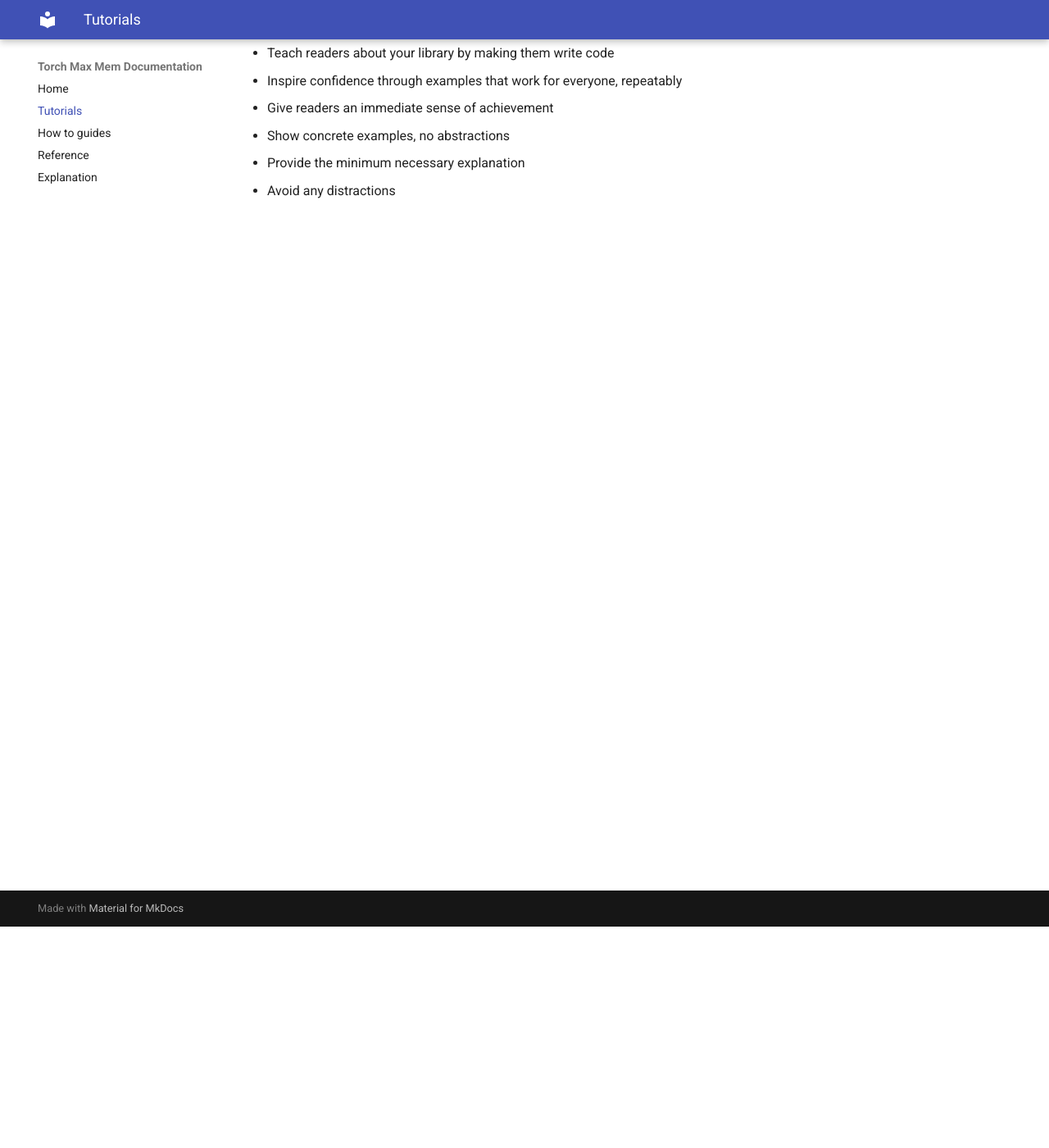
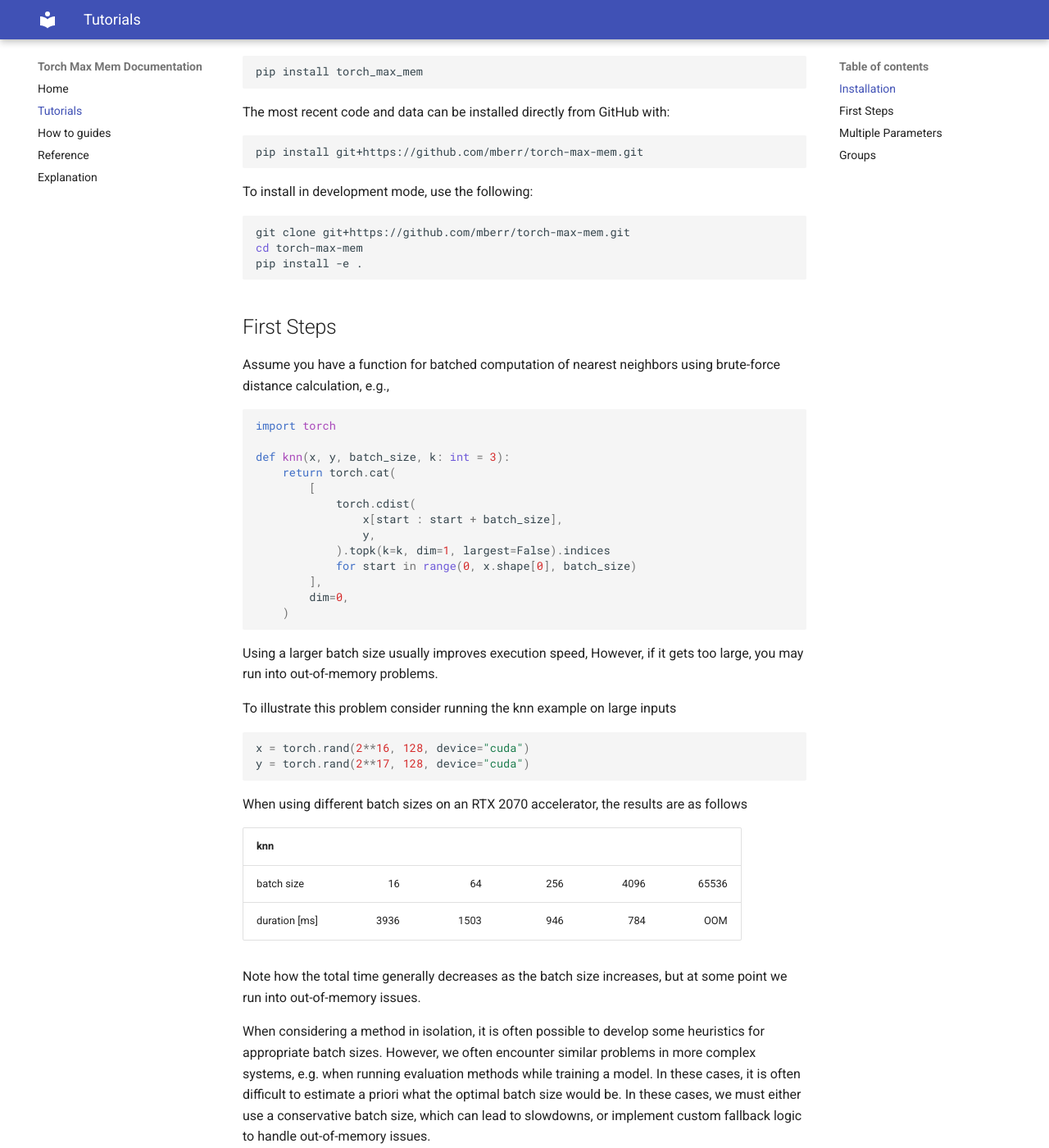
Before and after one commit to mberr/torch-max-mem, an MkDocs documentation site: the page built from docs/tutorials.md, in a window 1280 px wide and 1400 px high, scrolled down 270 px. Shown: the whole window at 82% size. Built offline with MkDocs 1.6.1 and Material for MkDocs 9.7.7, drawn with Linux system fonts in a browser that asks for light colours; some of the changed text lies outside the part shown.

Commit message:
some work on doc

````diff
--- a/docs/tutorials.md
+++ b/docs/tutorials.md
@@ -1,3 +1,4 @@
+<!--
 This part of the project documentation focuses on a
 **learning-oriented** approach. You'll learn how to
 get started with the code in this project.
@@ -14,3 +15,118 @@
 - Show concrete examples, no abstractions
 - Provide the minimum necessary explanation
 - Avoid any distractions
+-->
+This tutorial is here to help you learn how to use `torch_max_mem`, step by step.
+
+## Installation
+
+The most recent release can be installed from
+[PyPI](https://pypi.org/project/torch_max_mem/) with:
+
+``` shell
+pip install torch_max_mem
+```
+
+The most recent code and data can be installed directly from GitHub with:
+
+``` shell
+pip install git+https://github.com/mberr/torch-max-mem.git
+```
+
+To install in development mode, use the following:
+
+``` shell
+git clone git+https://github.com/mberr/torch-max-mem.git
+cd torch-max-mem
+pip install -e .
+```
+
+
+## First Steps
+Assume you have a function for batched computation of nearest neighbors using brute-force distance calculation, e.g.,
+```python
+import torch
+
+def knn(x, y, batch_size, k: int = 3):
+    return torch.cat(
+        [
+            torch.cdist(
+                x[start : start + batch_size],
+                y,
+            ).topk(k=k, dim=1, largest=False).indices
+            for start in range(0, x.shape[0], batch_size)
+        ],
+        dim=0,
+    )
+```
+
+Using a larger batch size usually improves execution speed,
+However, if it gets too large, you may run into out-of-memory problems.
+
+To illustrate this problem consider running the knn example on large inputs
+```python
+x = torch.rand(2**16, 128, device="cuda")
+y = torch.rand(2**17, 128, device="cuda")
+```
+When using different batch sizes on an RTX 2070 accelerator, the results are as follows
+
+| knn           |       |       |       |       |       |
+| ------------- | ----: | ----: | ----: | ----: | ----: |
+| batch size    |    16 |    64 |   256 |  4096 | 65536 |
+| duration [ms] |  3936 |  1503 |   946 |   784 |   OOM |
+
+<!--
+| batch size | duration [ms] |
+| -- |-- |
+| 16     |   3936 |
+| 64     |   1503 |
+| 256    |    946 |
+| 1024   |    811 |
+| 4096   |    784 |
+| 16384  |    784 |
+| 65536  |    OOM |
+-->
+
+Note how the total time generally decreases as the batch size increases, but at some point we run into out-of-memory issues.
+
+When considering a method in isolation, it is often possible to develop some heuristics for appropriate batch sizes.
+However, we often encounter similar problems in more complex systems, e.g. when running evaluation methods while training a model.
+In these cases, it is often difficult to estimate a priori what the optimal batch size would be.
+In these cases, we must either use a conservative batch size, which can lead to slowdowns, or implement custom fallback logic to handle out-of-memory issues.
+
+`torch_max_mem` aims to provide reusable components to gracefully handle out-of-memory issues and reduce the batch size (or similar parameters) as needed.
+In this small example, you can do this by just adding a single decorator
+
+```python
+import torch
+from torch_max_mem import maximize_memory_utilization
+
+@maximize_memory_utilization()
+def knn(x, y, batch_size, k: int = 3):
+    # note: the same method as before
+    return torch.cat(
+        [
+            torch.cdist(
+                x[start : start + batch_size],
+                y,
+            ).topk(k=k, dim=1, largest=False).indices
+            for start in range(0, x.shape[0], batch_size)
+        ],
+        dim=0,
+    )
+```
+
+In the code, you can now always pass the largest sensible batch size, e.g.,
+```python
+knn(x, y, batch_size=x.shape[0])
+```
+
+It will also remember the reduced batch size on the next call, so that the overhead of unsuccessful attempts at large batch sizes is paid only once.
+
+## Multiple Parameters
+!!! note
+    *TODO*
+
+## Groups
+!!! note
+    *TODO*
--- a/mkdocs.yml
+++ b/mkdocs.yml
@@ -7,7 +7,10 @@
   - mkdocstrings
 
 markdown_extensions:
+  - admonition
+  - pymdownx.details
   - pymdownx.highlight:
+      use_pygments: true
       anchor_linenums: true
       line_spans: __span
       pygments_lang_class: true
````
Also changed, not shown: docs/explanation.md (+2 -0 lines), docs/index.md (+0 -40 lines), pyproject.toml (+1 -9 lines).
